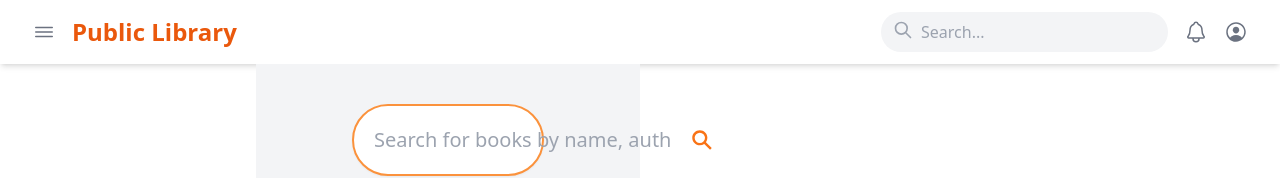
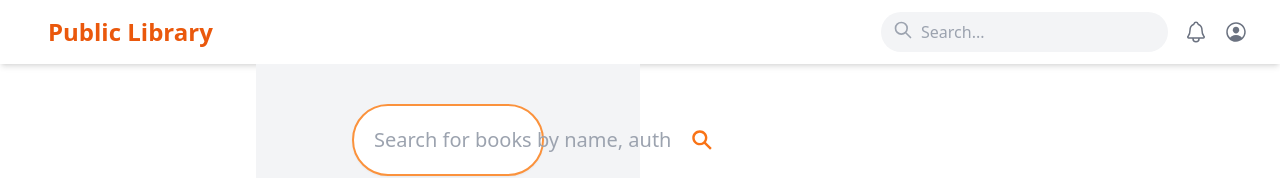
Before and after one commit to Prem2310/LibraryManagementSystem, a React (Vite) app in the folder Frontend/: page / in a window 1280 px wide. Shown: the top 178 px of the page. Built offline with nearby package versions, Linux system fonts and the light colour scheme; no server answers.

Commit message:
fixed logo

```diff
--- a/Frontend/src/components/Navbar.jsx
+++ b/Frontend/src/components/Navbar.jsx
@@ -12,7 +12,6 @@ export default function Navbar() {
         <div className="flex justify-between items-center h-16">
           <div className="flex items-center">
             <button className="text-gray-500 hover:text-orange-600 focus:outline-none focus:text-orange-600 mr-4">
-              <IoMenuOutline className="h-6 w-6" />
             </button>
             <span className="text-2xl font-bold text-orange-600">
               Public Library
```
Also changed, not shown: Frontend/public/logo.jpg (added).
